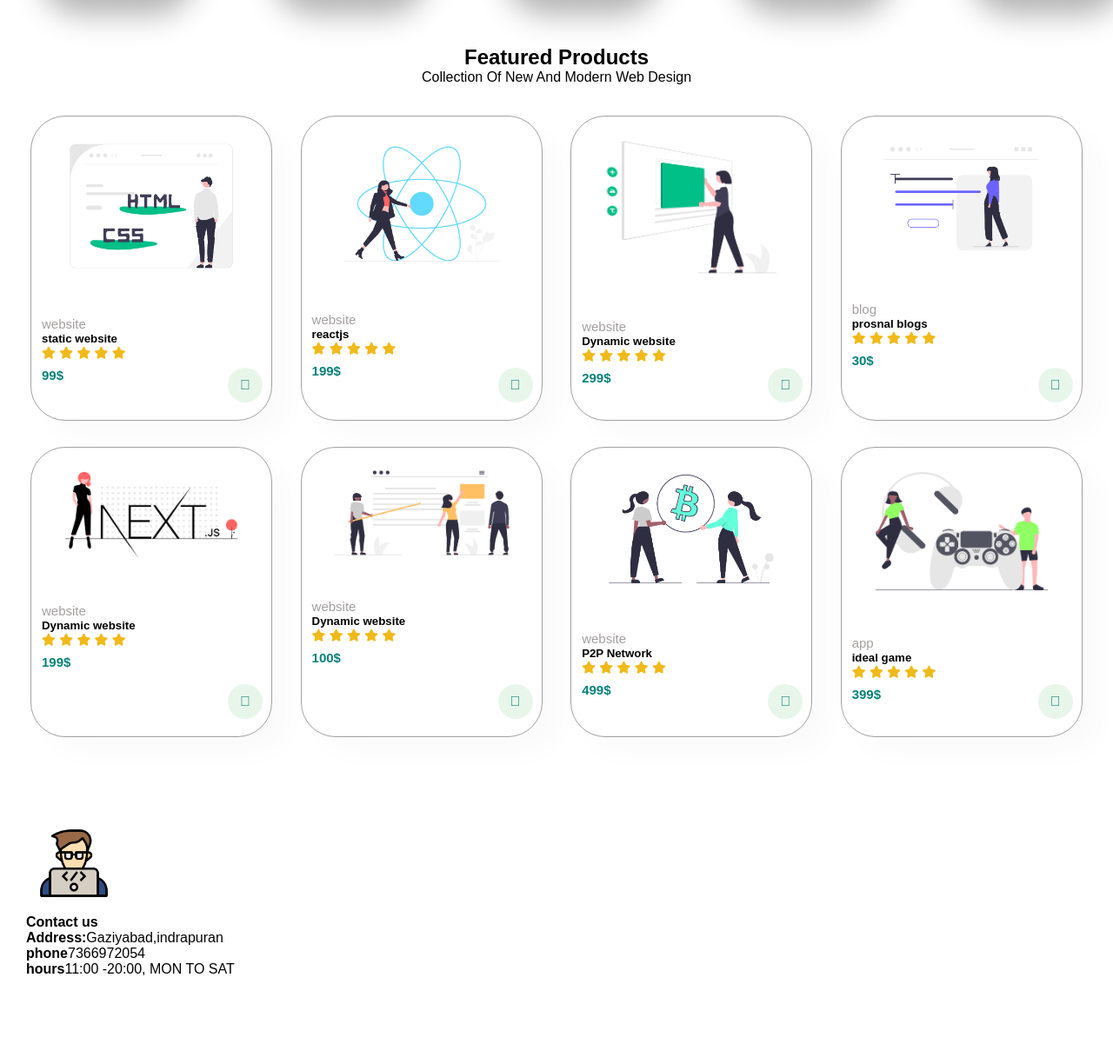
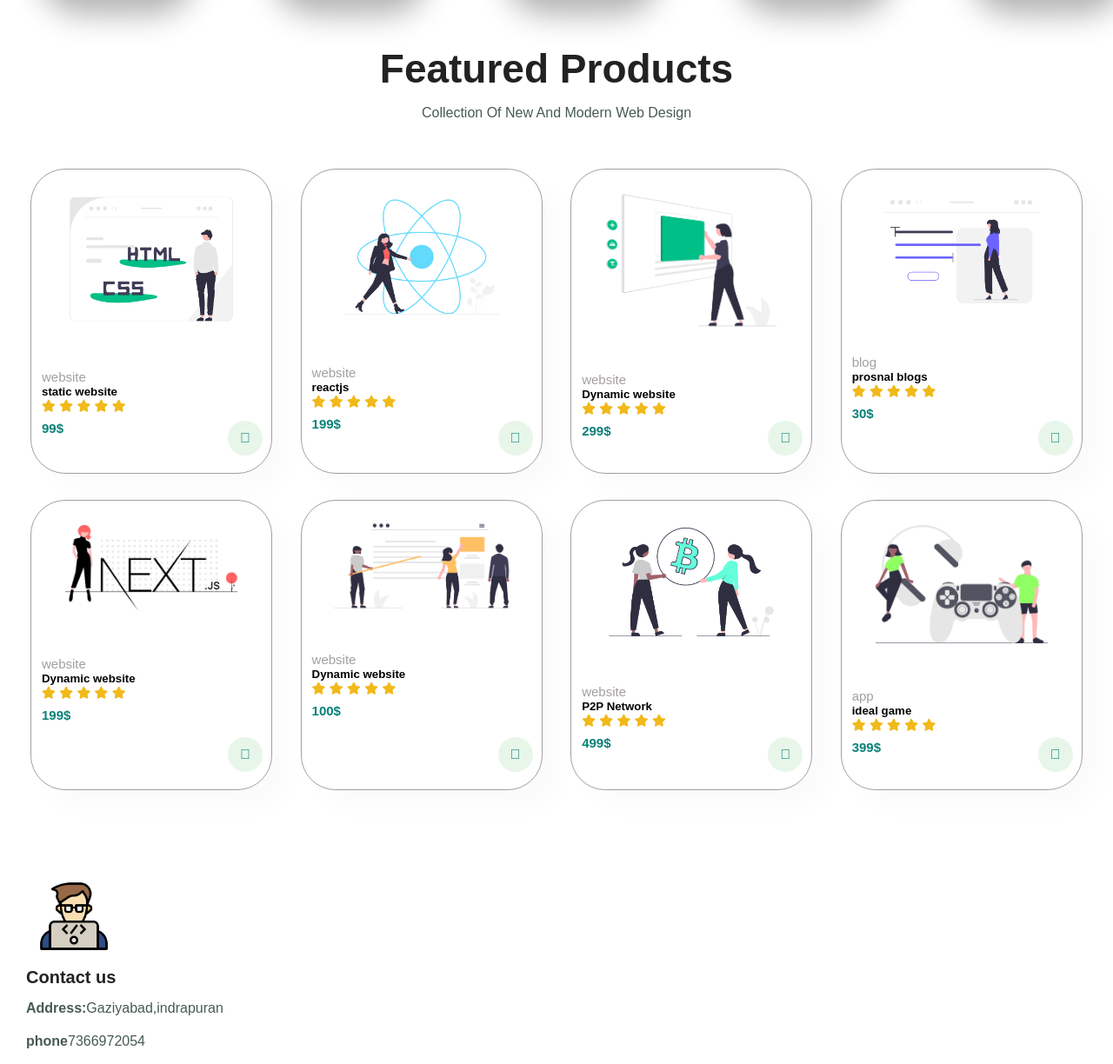
Before and after one commit to Web01001/portfolio, a plain HTML site: page index.html in a window 1280 px wide. Shown: the part 1471-2695 px from the top of the page at 87% size. Before the commit the page ends 2595 px from the top, so only its background shows below. Drawn offline with Linux system fonts and the light colour scheme.

Commit message:
add global styling

```diff
--- a/index.html
+++ b/index.html
@@ -7,8 +7,7 @@
     <link rel="stylesheet" href="style.css" />
 
     <link
-      rel="stylesheet"
-      href="https://use.fontawesome.com/releases/v5.15.4/css/all.css"
+    rel="stylesheet" href="https://use.fontawesome.com/releases/v5.15.4/css/all.css"
     />
     <title>webhost</title>
   </head>
@@ -25,9 +24,7 @@
           <li><a href="blog.html">blog</a></li>
           <li><a href="about.html">about me</a></li>
           <li><a href="contactus.html">contact </a></li>
-          <li>
-            <a href="cart.html"><i class="fa-regular fa-cart-shopping"></i></a>
-          </li>
+          <li><a href="cart.html"><i class="fa-thin fa-bag-shopping"></i></a></li>
         </ul>
       </div>
     </section>
--- a/style.css
+++ b/style.css
@@ -1,10 +1,51 @@
 @import url("https://fonts.googleapis.com/css2?family=Montserrat:wght@200;600&display=swap");
+/* some global styling start */
 * {
   margin: 0;
   padding: 0;
   box-sizing: border-box;
   font-family: "sparton", sans-serif;
 }
+
+h1 {
+  font-size: 50px;
+  line-height: 64px;
+  color: #ffffff;
+}
+
+h2 {
+  font-size: 46px;
+  line-height: 54px;
+  color: #222;
+}
+
+h4 {
+  font-size: 20px;
+  color: #222;
+}
+
+h6 {
+  font-weight: 700;
+  font-size: 12px;
+}
+
+p{
+  font-size: 16px;
+  color: #465b52;
+  margin: 15px 0 20px 0;
+}
+
+.section-p1 {
+  padding: 15px;
+  margin: 10px 0px;
+}
+.section-m1 {
+  margin: 40px 0;
+}
+body{
+  width: 100%;
+}
+/* global styling ends here */
 
 .logo {
   max-width: 100%;
@@ -62,11 +103,7 @@
   bottom: -4px;
   left: 20px;
 }
-h1 {
-  font-size: 50px;
-  line-height: 64px;
-  color: #ffffff;
-}
+
 #hero {
   margin-top: 60px;
   margin-bottom: 60px;
@@ -115,14 +152,8 @@ h1 {
   cursor: pointer;
   font-weight: 700;
 }
-.section-p1 {
-  padding: 15px;
-  margin: 10px 0px;
-}
-.section-m1{
-  margin: 40px 0;
-}
-button.normal{
+
+button.normal {
   font-size: 14px;
   font-weight: 600;
   padding: 15px 30px;
@@ -241,7 +272,7 @@ button.normal{
   right: 10px;
 }
 /* banner section styling start here */
-#banner{
+#banner {
   margin-top: 100px;
   display: flex;
   flex-direction: column;
@@ -257,24 +288,24 @@ button.normal{
 #banner h4 {
   color: white;
 }
-#banner h2{
+#banner h2 {
   color: white;
   font-size: 30px;
   padding: 14px;
 }
-#banner h2 span{
+#banner h2 span {
   color: red;
 }
-#banner button:hover{
+#banner button:hover {
   background-color: #088178;
   color: #ffffff;
 }
-#sm-banner{
+#sm-banner {
   display: flex;
   justify-content: space-between;
   flex-wrap: wrap;
 }
-#sm-banner .banner-box{
+#sm-banner .banner-box {
   padding: 80px;
   margin-top: 100px;
   display: flex;
@@ -288,7 +319,7 @@ button.normal{
   background-size: cover;
 }
 /* footer styling is here its not complted */
-.col{
+.col {
   min-width: 100%;
   object-fit: contain;
   height: 80px;
@@ -296,23 +327,21 @@ button.normal{
 }
 /* footer style ends */
 
-
 /* responsive break-piont for ipads  */
-@media (max-width:799px) {
+@media (max-width: 799px) {
   #navbar {
     display: flex;
     flex-direction: column;
     align-items: flex-start;
     justify-content: flex-start;
     position: fixed;
-    top:0px;
+    top: 0px;
     right: 0px;
     height: 300vh;
     width: 300px;
     background-color: #ffffff;
-    box-shadow: 0 40px 60px rbga(0,0,0,0.1);
+    box-shadow: 0 40px 60px rbga(0, 0, 0, 0.1);
     padding: 80px 0 0 10px;
-
-}
+  }
 }
 /* responsive break-piont ends */
```
